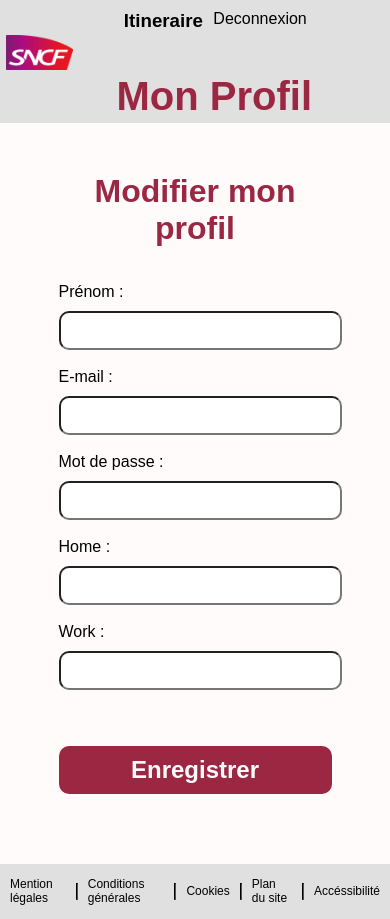
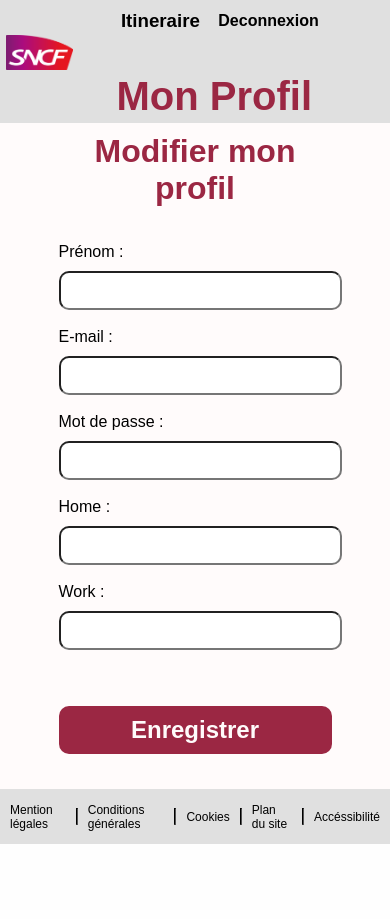
Before and after one commit to felixlbr/WEB-MAP, a PHP site: page /profile.php in a window 390 px wide; the page is wider, and only the part inside the window is pictured. After the commit the page ends 844 px from the top of that part, so only its background shows below. Run offline with PHP 8.4, Linux system fonts and the light colour scheme; the visitor is signed in with stand-in values (Sample User, id 1); data that the repository does not hold is empty.

Commit message:
responsive Francois

```diff
--- a/css/connexion_style.css
+++ b/css/connexion_style.css
@@ -68,9 +68,23 @@
     grid-template-columns: 1fr 2fr;
 }
 header .containerMenu{
+    /*background-color: aqua;*/
     grid-column: 2;
     display: flex;
-    justify-content: space-around;
+    justify-content: start;
+    width: 160%;
+}
+header .containerMenu #nom{
+    padding-right: 10px;
+}
+header .containerMenu #prof{
+    padding-right: 10px;
+}
+header .containerMenu #deco{
+    padding-right: 10px;
+    font-weight: bold;
+    padding-top: 2px;
+    font-size: 16px;
 }
 header>.container>img{
     height: 85px;
@@ -125,7 +139,7 @@
     height: 12%;
     width: 10%;
 }
-#connexion, #inscription, #choixGare, #itineraire {
+#inscription, #choixGare, #itineraire {
     max-width: 800px;
     width: 60%;
     background-color: var(--white);
@@ -133,6 +147,16 @@
     padding: 50px;
     padding-left: 100px;padding-right: 100px;
     margin-top: 10px;margin-bottom: 10px;
+}
+#connexion{
+    max-width: 800px;
+    width: 60%;
+    background-color: var(--white);
+    border-radius: 25px;
+    padding-top: 10px; padding-bottom: 1px;
+    padding-left: 100px;padding-right: 100px;
+    margin-top: 140px;margin-bottom: 140px;
+
 }
 #connexion h2, #connexion p, #itineraire h2, #itineraire p, #inscription h2, #inscription p{
     text-align: center;
@@ -250,6 +274,14 @@
         font-size: 40px;
     }
 
+    header .containerMenu{
+        /*background-color: aqua;*/
+        grid-column: 2;
+        display: flex;
+        justify-content: space-between;
+        width: 108%;
+
+    }
 
     /*MAIN*/
     #connexion, #inscription, #itineraire{
```
